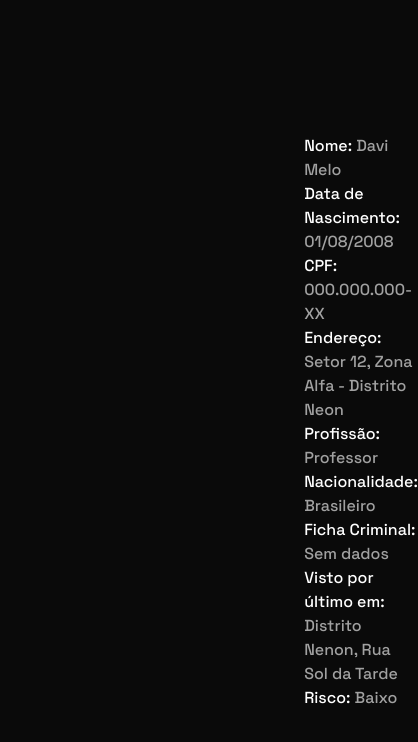
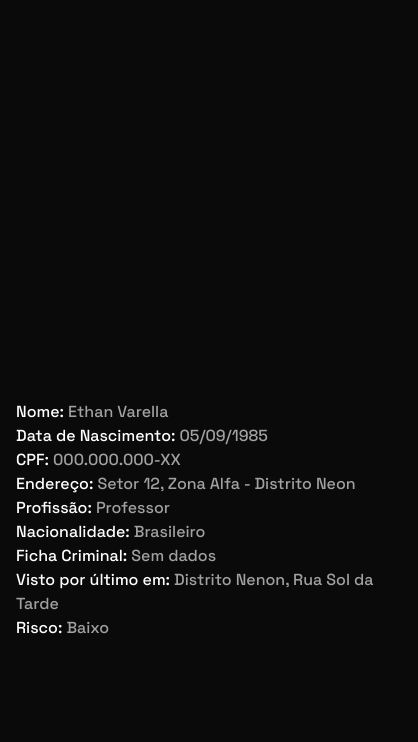
Before and after one commit to dcdms/modern-police-station, a Next.js app: page /facescan in a window 390 px wide. Shown: the top 742 px of the page, 418 px wide, since content can reach past the window. Built offline with nearby package versions, Linux system fonts and the light colour scheme; no server answers.

Commit message:
fix: fix responsiveness issues

```diff
--- a/src/app/facescan/page.tsx
+++ b/src/app/facescan/page.tsx
@@ -30,30 +30,31 @@ export default function Facescan() {
       }
 
       router.replace('/considerations')
-    }, 5000)
+    }, 10000)
 
     return () => clearTimeout(timeout)
   }, [router.replace])
 
   return (
-    <div className="flex min-h-screen items-center justify-center gap-8">
+    <div className="flex min-h-screen items-center px-4 py-8">
+      <div className="flex w-full flex-wrap items-center justify-center gap-x-8 gap-y-4">
         {/* biome-ignore lint/a11y/useMediaCaption: <explanation> */}
         <video
           ref={videoRef}
-        className="w-full max-w-[32rem] rounded-md"
+          className="w-full max-w-[30rem] rounded-md"
           autoPlay
           playsInline
         />
 
-      <div className="flex max-w-lg flex-col font-medium text-base text-neutral-400">
+        <div className="flex w-full max-w-[30rem] flex-col font-medium text-base text-neutral-400">
           <div>
             <span className="text-white">Nome: </span>
-          Davi Melo
+            Ethan Varella
           </div>
 
           <div>
             <span className="text-white">Data de Nascimento: </span>
-          01/08/2008
+            05/09/1985
           </div>
 
           <div>
@@ -92,5 +93,6 @@ export default function Facescan() {
           </div>
         </div>
       </div>
+    </div>
   )
 }
--- a/src/app/page.tsx
+++ b/src/app/page.tsx
@@ -16,12 +16,12 @@ export default function Home() {
   }
 
   return (
-    <div className="flex min-h-screen items-center justify-center">
+    <div className="flex min-h-screen items-center justify-center px-4 py-8">
       <div className="flex w-full max-w-lg flex-col">
         <div className="mb-8 flex flex-col items-center gap-2.5">
-          <h1 className="font-medium text-4xl">Delegacia 5.0</h1>
+          <h1 className="text-center font-medium text-4xl">Delegacia 5.0</h1>
 
-          <h2 className="font-medium text-2xl text-muted-foreground">
+          <h2 className="text-center font-medium text-2xl text-muted-foreground">
             Encontre Dados de Suspeitos Rapidamente
           </h2>
         </div>
```
Lines whose indentation alone changed are shown as unchanged.
